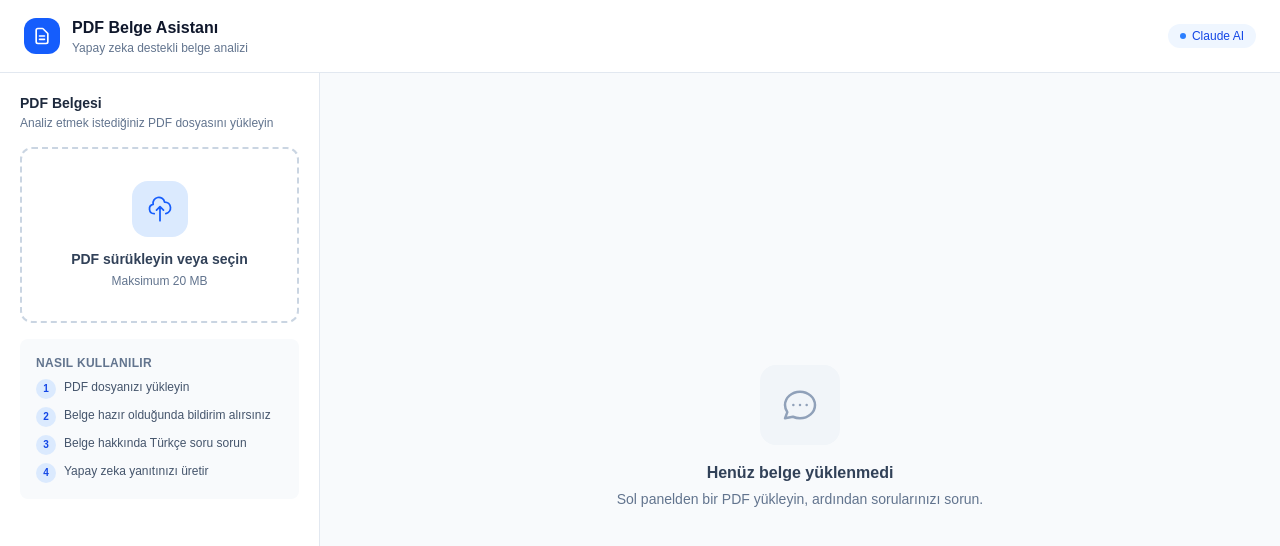
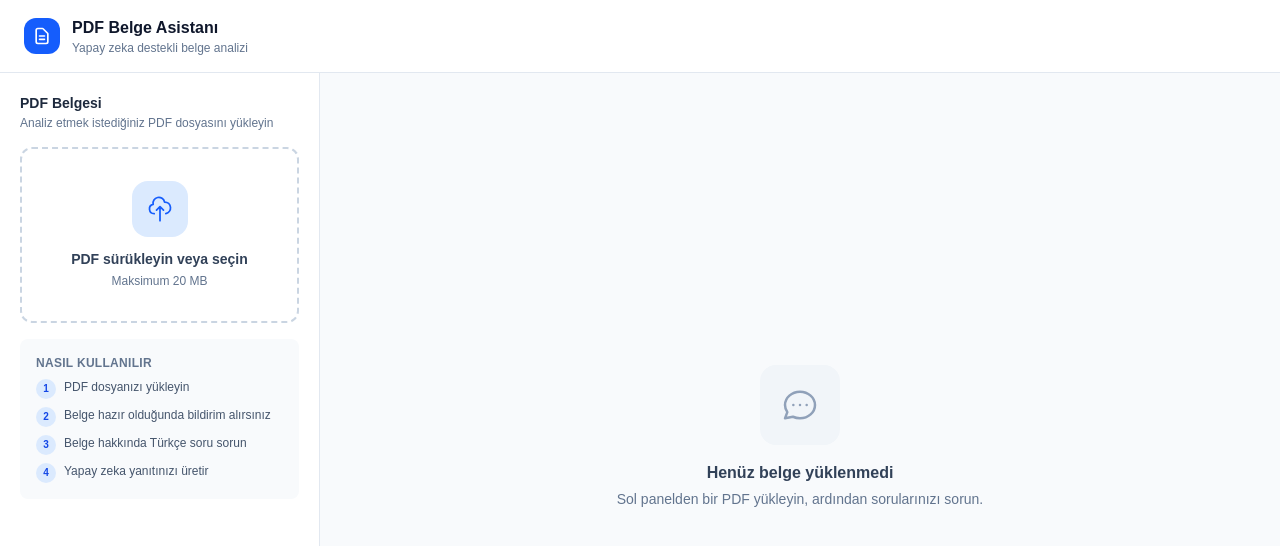
Before and after one commit to musontra/pdf-belge-asistani, a Next.js app: page / in a window 1280 px wide. Shown: the top 546 px of the page. Built offline with nearby package versions, Linux system fonts and the light colour scheme.

Commit message:
fix: küçük düzeltme

```diff
--- a/app/page.tsx
+++ b/app/page.tsx
@@ -36,10 +36,6 @@ export default function Home() {
         <div>
           <h1 className="text-base font-bold text-slate-900">PDF Belge Asistanı</h1>
           <p className="text-xs text-slate-500">Yapay zeka destekli belge analizi</p>
-        </div>
-        <div className="ml-auto flex items-center gap-1.5 rounded-full bg-blue-50 px-3 py-1">
-          <div className="h-1.5 w-1.5 rounded-full bg-blue-500" />
-          <span className="text-xs font-medium text-blue-700">Claude AI</span>
         </div>
       </header>
 
```
